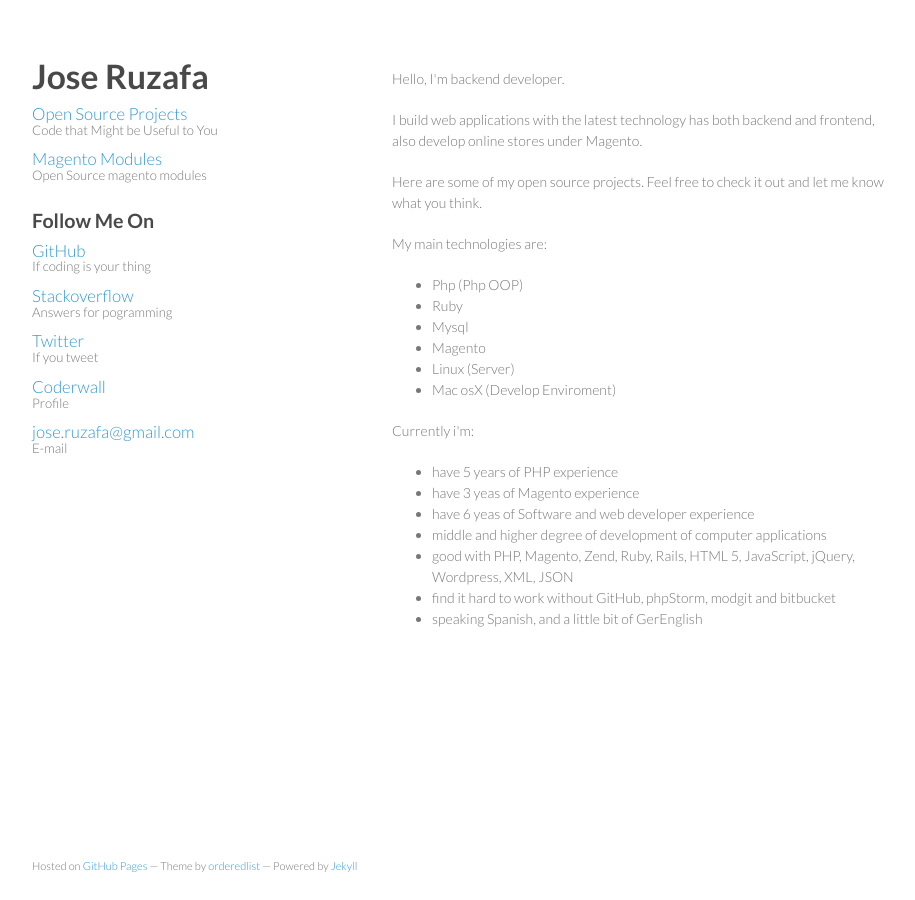
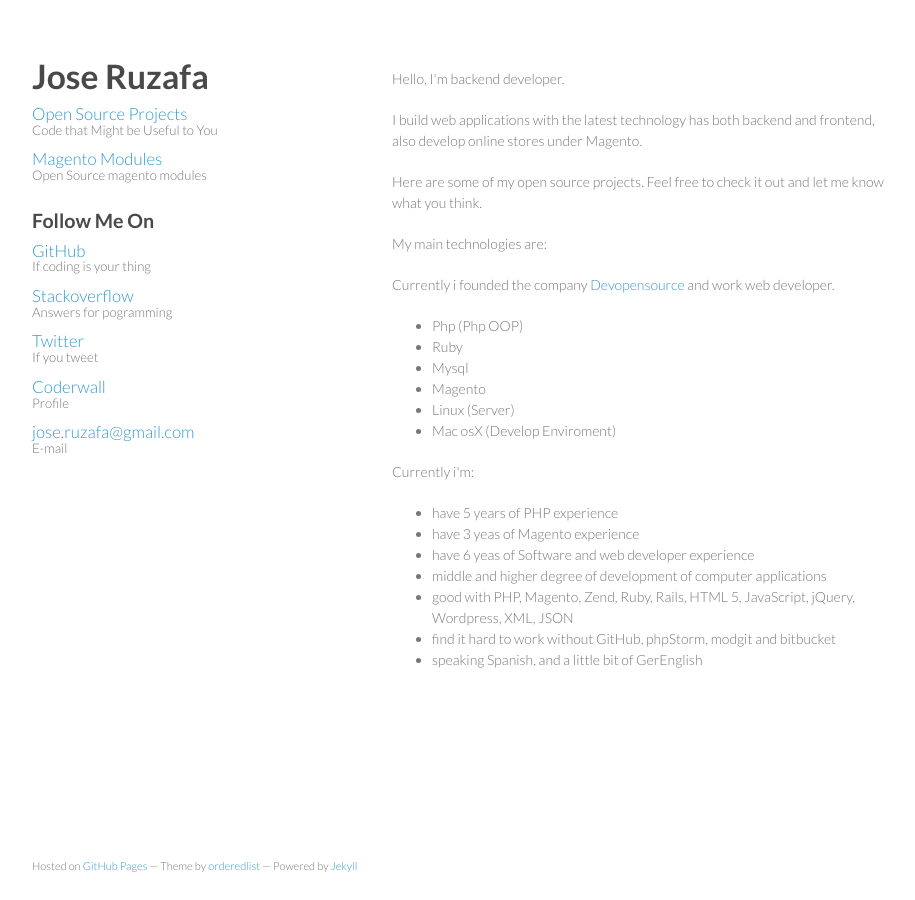
Before and after one commit to jruzafa/jruzafa.github.io, a Jekyll site: the page built from index.html, in a window 1280 px wide. Shown: the whole page, without its empty margins (178-1093 px from the left). Built offline with Jekyll 4.4.1, drawn with Linux system fonts in a browser that asks for light colours; nearby versions of some CDN libraries.

Commit message:
Added company founded

```diff
--- a/index.html
+++ b/index.html
@@ -10,6 +10,8 @@ title: Jose Ruzafa
 <p>Here are some of my open source projects. Feel free to check it out and let me know what you think.</p>
 
 <p>My main technologies are:</p>
+
+<p>Currently i founded the company <a href="http://devopensource.com?utm_source=web+joseruzafa.com&utm_medium=link&utm_campaign=referidos" title="Devopensource Company">Devopensource</a> and work web developer.</p>
 
 <ul>
 	<li>Php (Php OOP)</li>
```
